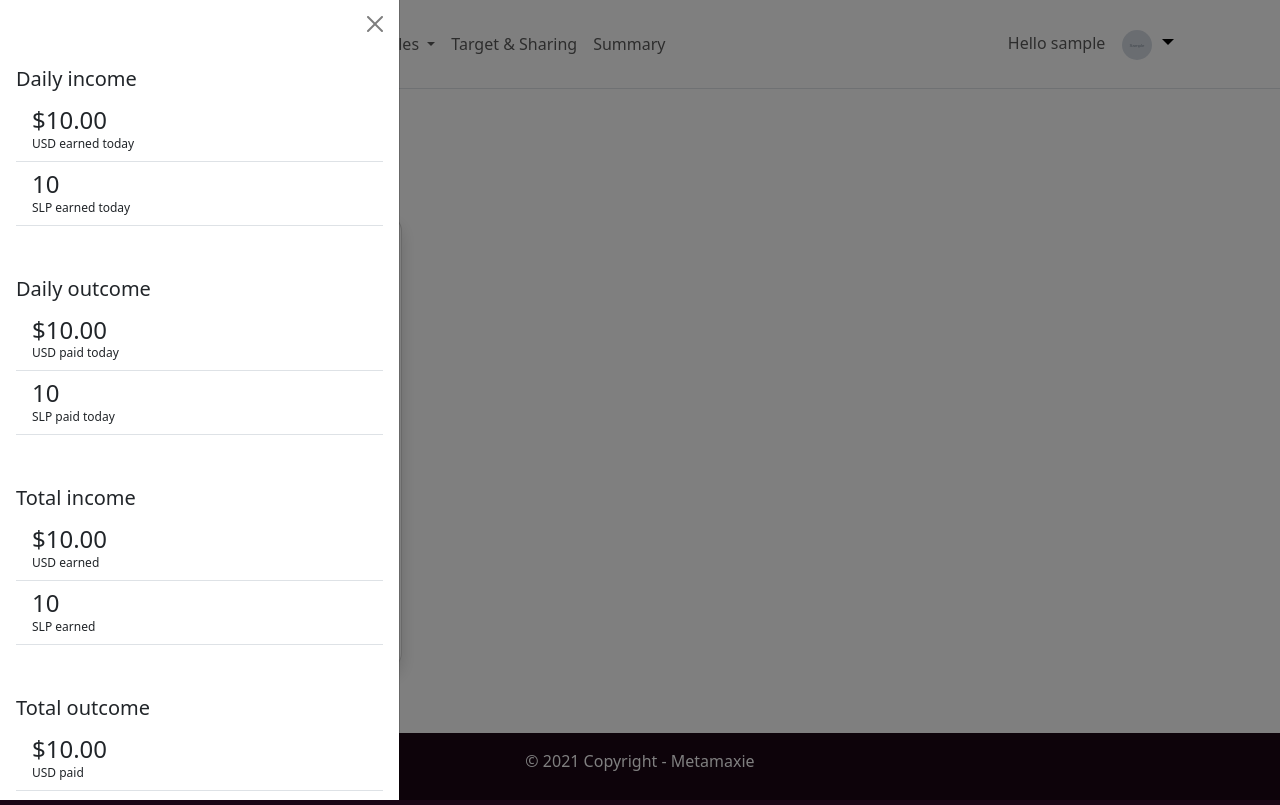
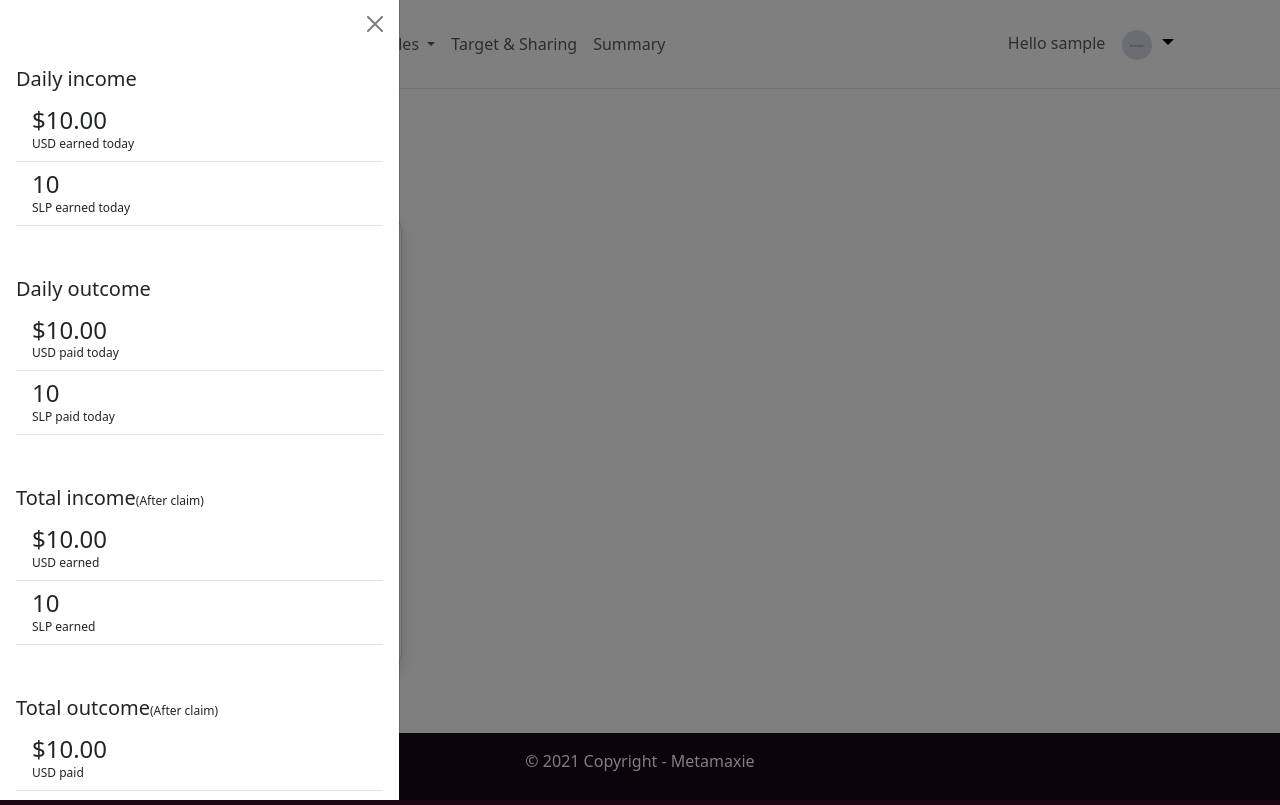
Before and after one commit to rgraner/metamaxie, a Django app: page / in a window 1280 px wide, after a click on "Summary". Run offline with Django 3.2, Linux system fonts and the light colour scheme; a user stored in the database is signed in; tables that the repository leaves empty hold one stand-in row (values such as "Sample post"); grey boxes marked "Sample" are stand-in pictures; some libraries are stand-ins or nearby versions.

Commit message:
Replace lifetime_slp to built_up_slp in scholarships table, text adjustments.

```diff
--- a/profiles/templates/profiles/my_profile.html
+++ b/profiles/templates/profiles/my_profile.html
@@ -39,6 +39,7 @@
                 <div class="mb-5"><a href="{% url 'users:change_password' %}">change password</a><hr></div>
             </div>
             <div class="col-sm-3">
+                <h5>Daily</h5>
                 <ul class="list-group list-group-flush">
                     <li class="list-group-item">
                         <h4 class="mb-0">${{ scholarship.daily_fiat_paid|floatformat:2 }}</h4>
@@ -68,6 +69,7 @@
             </div>
 
             <div class="col-sm-3">
+                <h5>Total<span class="font-small">(After claim)</span></h5>
                 <ul class="list-group list-group-flush">
                     <li class="list-group-item">
                         <h4 class="mb-0">${{ scholar_payment.total_fiat_earned|floatformat:2 }}</h4>
--- a/scholarships/templates/scholarships/scholarships_cards.html
+++ b/scholarships/templates/scholarships/scholarships_cards.html
@@ -38,7 +38,7 @@
                                 <div class="col">
                                     <ul class="list-group list-group-flush">
                                         <li class="list-group-item"><h4 class="mb-0">{{ scholarship.mmr }}</h4><p class="text-secondary font-small mb-1">mmr</p></li>
-                                        <li class="list-group-item"><h4 class="mb-0">{{ scholarship.built_up_slp }}</h4><p class="text-secondary font-small mb-1">lifetime SLP</p></li>
+                                        <li class="list-group-item"><h4 class="mb-0">{{ scholarship.built_up_slp }}</h4><p class="text-secondary font-small mb-1">built up SLP</p></li>
                                         <li class="list-group-item"><h4 class="mb-0">{{ scholarship.daily_slp_earned|floatformat:0 }}</h4><p class="text-secondary font-small mb-1">daily earnings</p></li>
                                     </ul>
                                 </div>
--- a/scholarships/views.py
+++ b/scholarships/views.py
@@ -179,7 +179,7 @@ def scholarships_table(request):
                     'scholarship',
                     'scholar',
                     'last_claim',
-                    'lifetime_slp',
+                    'built_up_slp',
                     'in_game_slp',
                     'mmr',
                     'daily_average',
--- a/templates/offcanvas.html
+++ b/templates/offcanvas.html
@@ -27,7 +27,7 @@
         <p class="font-small mb-0">SLP paid today</p>
       </li>
 
-      <h5 class="offcanvas-title mb-1">Total income</h5>
+      <h5 class="offcanvas-title mb-1">Total income<span class="font-small">(After claim)</span></h5>
       <li class="list-group-item">
         <h4 class="mb-0">${{ total_slp.total_fiat_earned|floatformat:2 }}</h4>
         <p class="font-small mb-0">USD earned</p>
@@ -37,7 +37,7 @@
         <p class="font-small mb-0">SLP earned</p>
       </li>
 
-      <h5 class="offcanvas-title mb-1">Total outcome</h5>
+      <h5 class="offcanvas-title mb-1">Total outcome<span class="font-small">(After claim)</span></h5>
       <li class="list-group-item">
         <h4 class="mb-0">${{ total_slp.total_fiat_paid|floatformat:2 }}</h4>
         <p class="font-small mb-0">USD paid</p>
```
